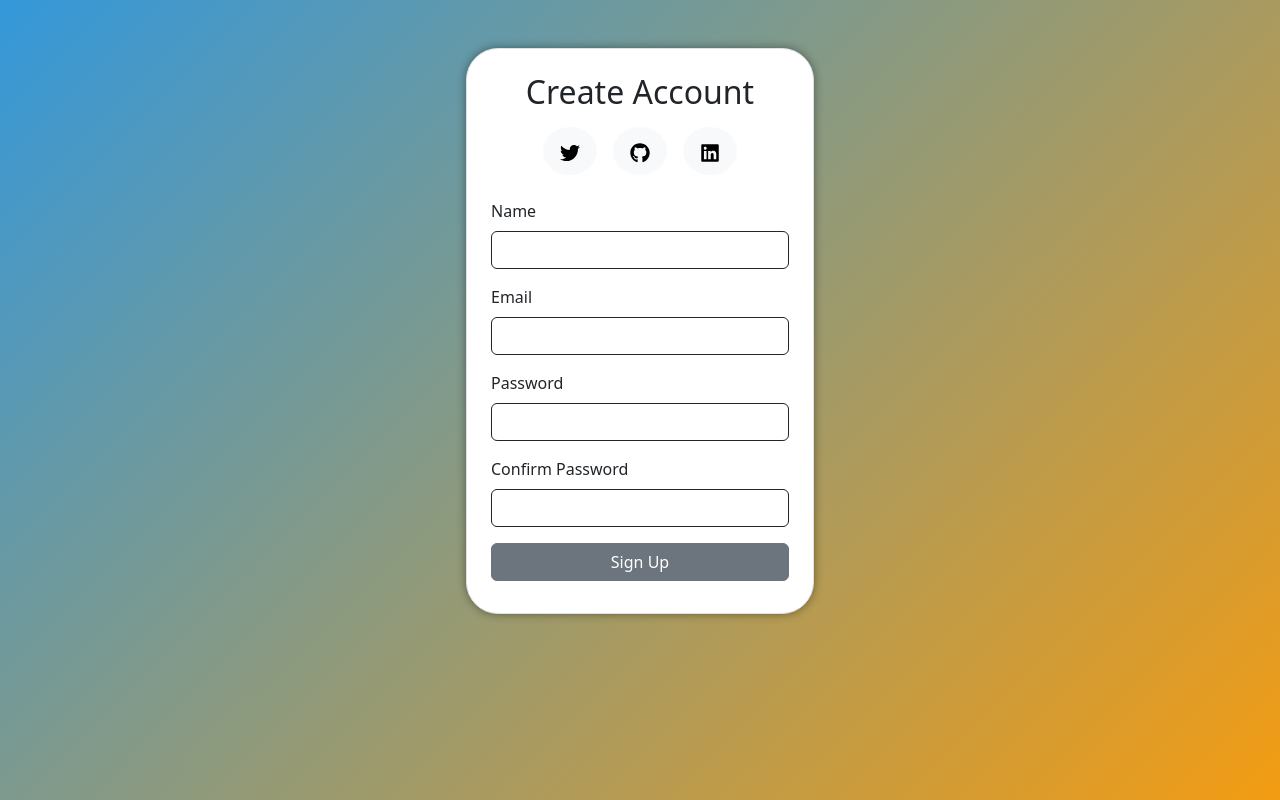
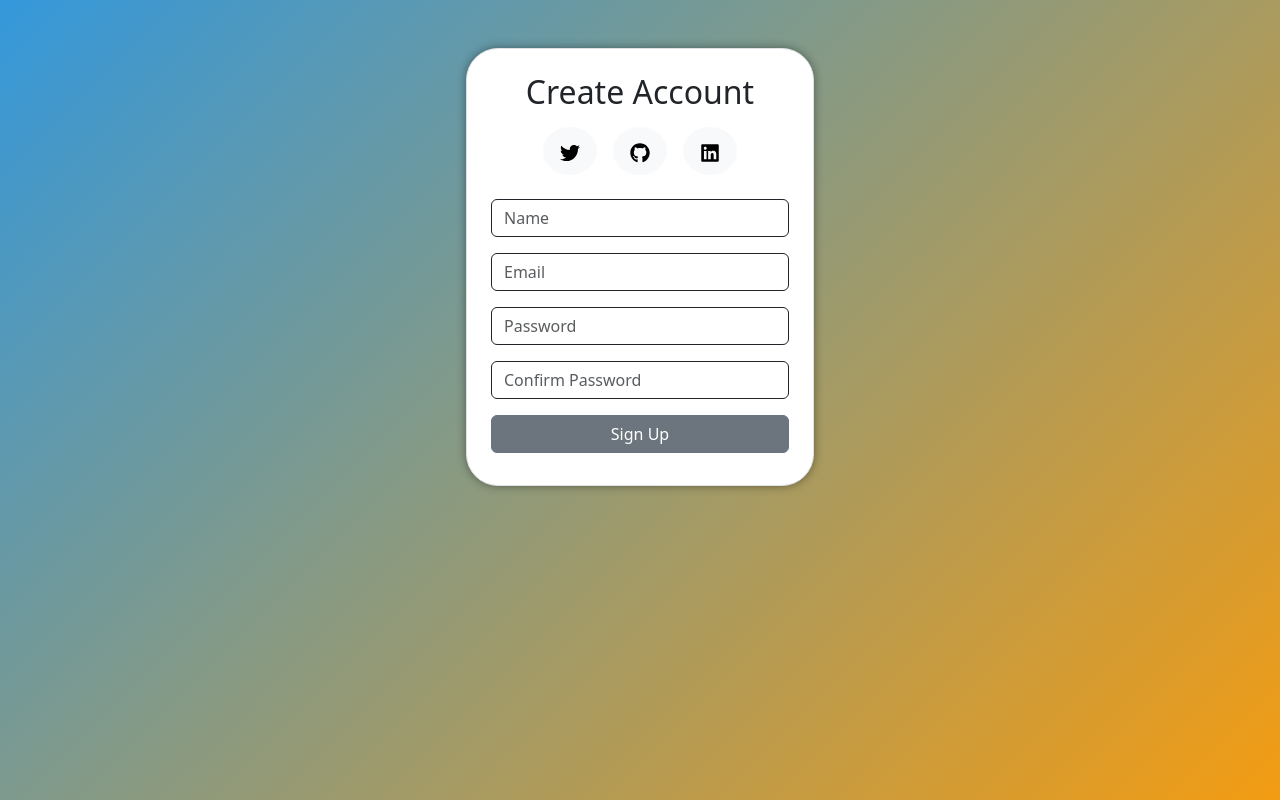
Before and after one commit to javiernfigueroa/desafio-react-2, a React (Vite) app: page / in a window 1280 px wide. Built offline with nearby package versions, Linux system fonts and the light colour scheme.

Commit message:
delete labels

```diff
--- a/src/components/Form.jsx
+++ b/src/components/Form.jsx
@@ -52,49 +52,41 @@ export function Form({ setAlertMessage, setAlertColor }) {
   return (
     <form onSubmit={handleSubmit} noValidate>
       <div className="mb-3 mt-3">
-        <label htmlFor="nombre" className="form-label">
-          Name
-        </label>
         <input
           type="text"
           className="form-control border border-dark"
           id="name"
+          placeholder="Name"
           value={name}
           onChange={handleName}
         />
       </div>
       <div className="mb-3">
-        <label htmlFor="email" className="form-label">
-          Email
-        </label>
         <input
           type="email"
           className="form-control border border-dark"
           id="email"
+          placeholder="Email"
           value={email}
           onChange={handleEmail}
         />
       </div>
       <div className="mb-3">
-        <label htmlFor="password" className="form-label">
-          Password
-        </label>
         <input
           type="password"
           className="form-control border border-dark"
           id="password"
+          placeholder="Password"
           value={password}
           onChange={handlePassword}
         />
       </div>
       <div className="mb-3">
-        <label htmlFor="confirmPassword" className="form-label">
-          Confirm Password
-        </label>
         <input
           type="password"
           className="form-control border border-dark"
           id="confirmPassword"
+          placeholder="Confirm Password"
           value={confirmPassword}
           onChange={handleConfirmPassword}
         />
```
Also changed, not shown: src/components/SocialButton.jsx (line endings or trailing spaces).
